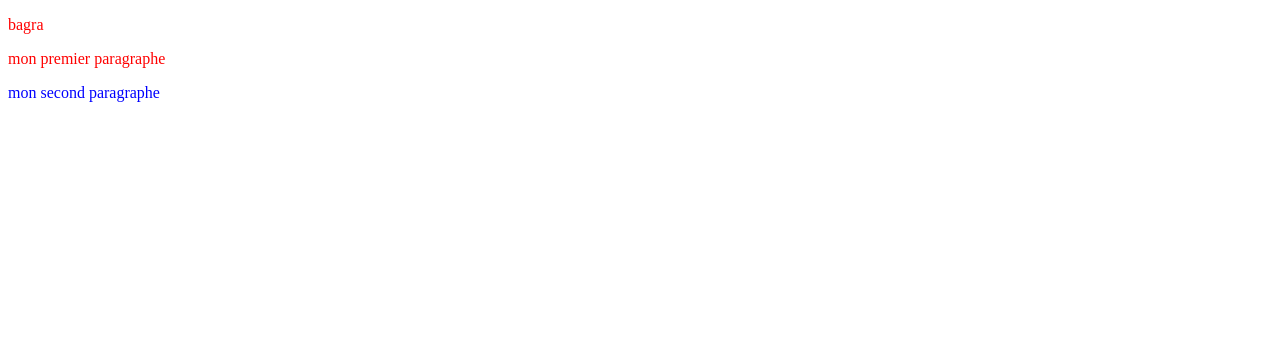
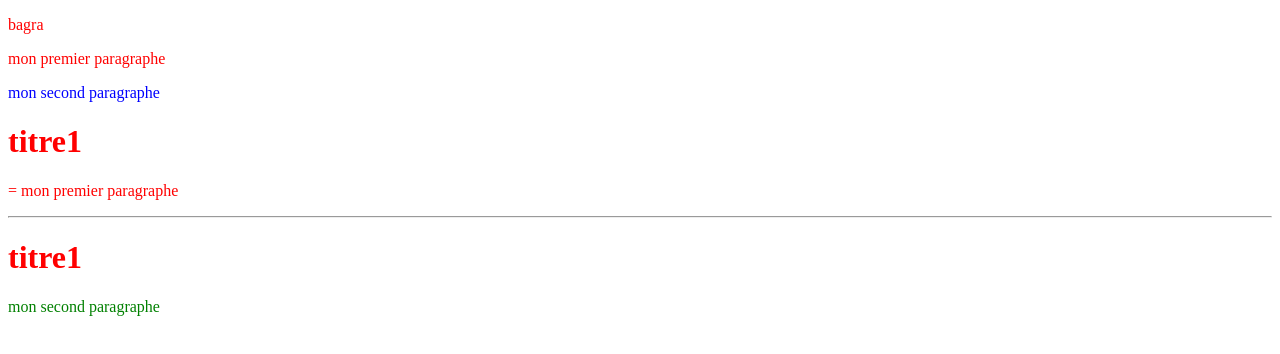
Before and after one commit to haifa1999/formalab_html_1, a plain HTML site: page html/test3.html in a window 1280 px wide. Drawn offline with Linux system fonts and the light colour scheme.

Commit message:
css specifique a une valise

```diff
--- a/css/style.css
+++ b/css/style.css
@@ -7,3 +7,11 @@
 {
     color:red;
 }
+.parableu
+{
+    color:bleu;
+}
+p.vert
+{
+    color:green;
+}
--- a/html/test3.html
+++ b/html/test3.html
@@ -9,5 +9,11 @@
          <p>bagra</p>
          <p id="parared">mon premier paragraphe</p>
          <p class="parableu">mon second paragraphe</p>
+         <h1 class="bleu">titre1</h1>
+         <p class="bleu">= mon premier paragraphe </p>
+         <hr/>
+         <h1 class="vert">titre1</h1>
+         <p class="vert">mon second paragraphe</p>
+
       </body>
 </html>
```
